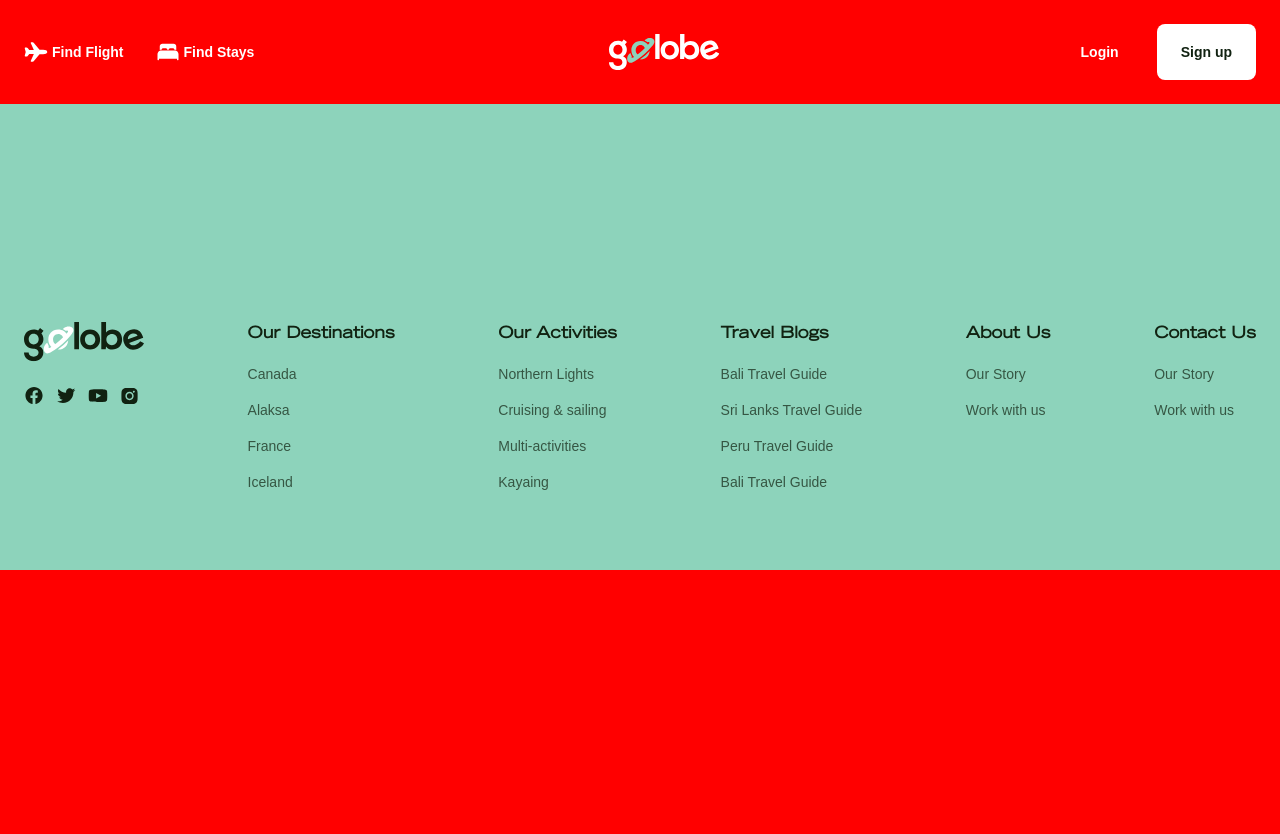
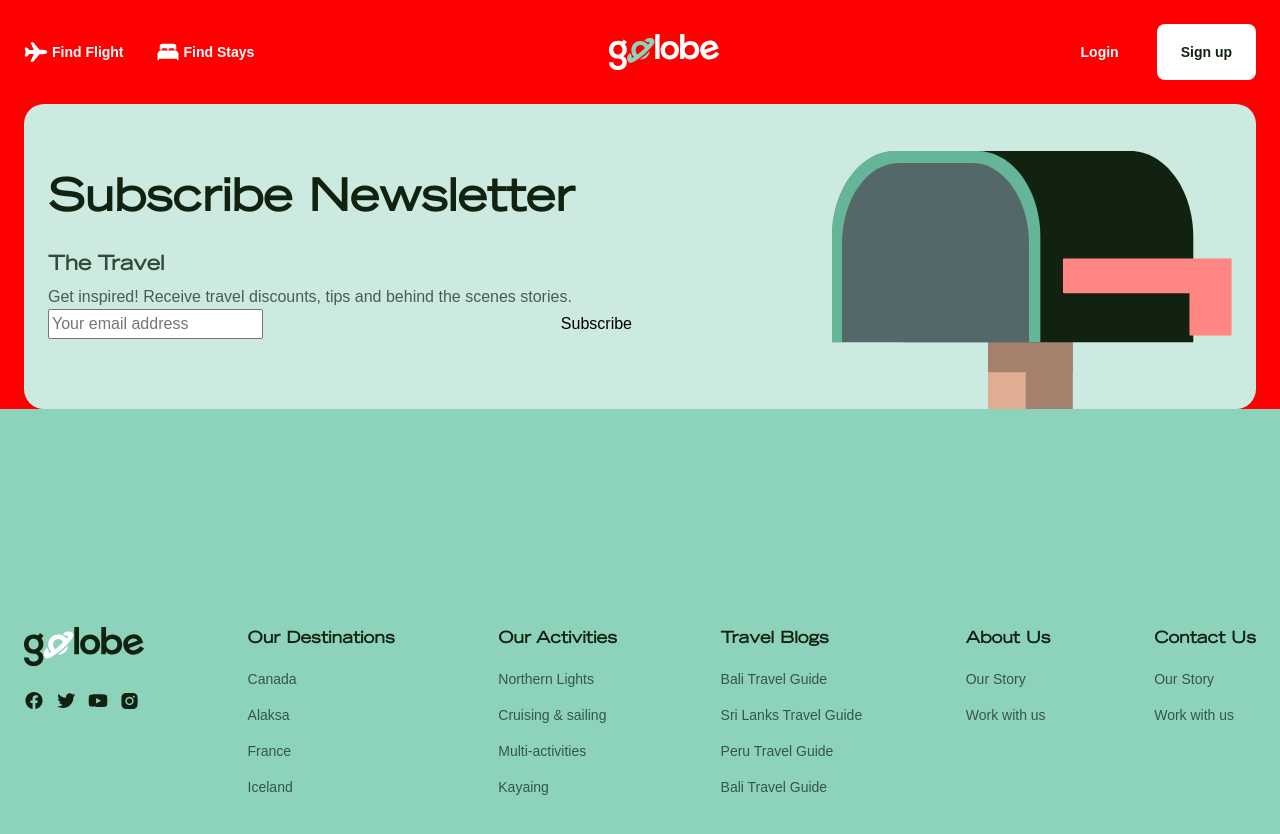
Before and after one commit to progdidi/globe, a React (Create React App) app: page / in a window 1280 px wide. Shown: the top 834 px of the page. Before the commit the page ends 800 px from the top, so only its background shows below. Built offline with nearby package versions, Linux system fonts and the light colour scheme.

Commit message:
feat: feat NewsletterSection component

```diff
--- a/src/App.js
+++ b/src/App.js
@@ -1,12 +1,13 @@
 import Footer from "./components/Footer/Footer";
 import Header from "./components/Header/Header";
+import MainPage from "./pages/MainPage/MainPage";
 
 function App() {
   return (
     <div className="App">
       <Header/>
         <main className="main">
-
+          <MainPage/>
         </main>
       <Footer/>
     </div>
--- /dev/null
+++ b/src/components/NewsletterSection/NewsletterSection.js
@@ -0,0 +1,28 @@
+import './newsletterSection.scss';
+
+//images
+import mailbox from './mailbox.svg';
+
+const NewsletterSection = () => {
+    return (
+        <section className="newsletter">
+            <div className="container">
+                <div className="newsletter__inner">
+                    <div className="newsletter-info">
+                        <h3 className="newsletter__title">Subscribe Newsletter</h3>
+                        <h5 className="newsletter__subtitle">The Travel</h5>
+                        <p className="newsletter__text">Get inspired! Receive travel discounts, tips and behind the scenes stories.</p>
+                        <form action="" className="newsletter-form">
+                            <input type="text" className="newsletter-form__input" placeholder='Your email address'/>
+                            <button className="newsletter-form__btn">Subscribe</button>
+                        </form>
+                    </div>
+
+                    <img src={mailbox} alt="" className="newsletter__img" />
+                </div>
+            </div>
+        </section>
+     );
+}
+
+export default NewsletterSection;
--- /dev/null
+++ b/src/components/NewsletterSection/newsletterSection.scss
@@ -0,0 +1,52 @@
+.newsletter {
+    &__inner {
+        box-shadow: 0 4px 16px 0 rgba(17, 34, 17, 0.05);
+        background: #cdeae1;
+        display: flex;
+        justify-content: space-between;
+        align-items: center;
+        border-radius: 20px;
+        padding: 0px 24px;
+        .newsletter-info {
+            width: 590px;
+            .newsletter__title {
+                font-family: var(--second-family);
+                font-weight: 700;
+                font-size: 44px;
+                line-height: 123%;
+                color: var(--blackish-green);
+                margin-bottom: 24px;
+            }
+            .newsletter__subtitle {
+                font-family: var(--second-family);
+                font-weight: 700;
+                font-size: 20px;
+                color: var(--blackish-green);
+                opacity: 0.8;
+                margin-bottom: 8px;
+            }
+            .newsletter__text {
+                font-family: var(--font-family);
+                font-weight: 500;
+                font-size: 16px;
+                color: var(--blackish-green);
+                opacity: 0.7;
+            }
+            .newsletter-form {
+                width: 100%;
+                display: flex;
+                justify-content: space-between;
+                align-items: center;
+                gap: 16px;
+            }
+            .newsletter-form__input {
+            }
+            .newsletter-form__btn {
+
+            }
+        }
+
+        .newsletter__img {
+        }
+    }
+}
--- /dev/null
+++ b/src/pages/MainPage/MainPage.js
@@ -0,0 +1,12 @@
+import NewsletterSection from '../../components/NewsletterSection/NewsletterSection';
+import './mainPage.scss';
+
+const MainPage = () => {
+    return (
+        <>
+            <NewsletterSection/>
+        </>
+     );
+}
+
+export default MainPage;
```
Also changed, not shown: src/components/NewsletterSection/mailbox.svg (added), src/pages/MainPage/mainPage.scss (added).
